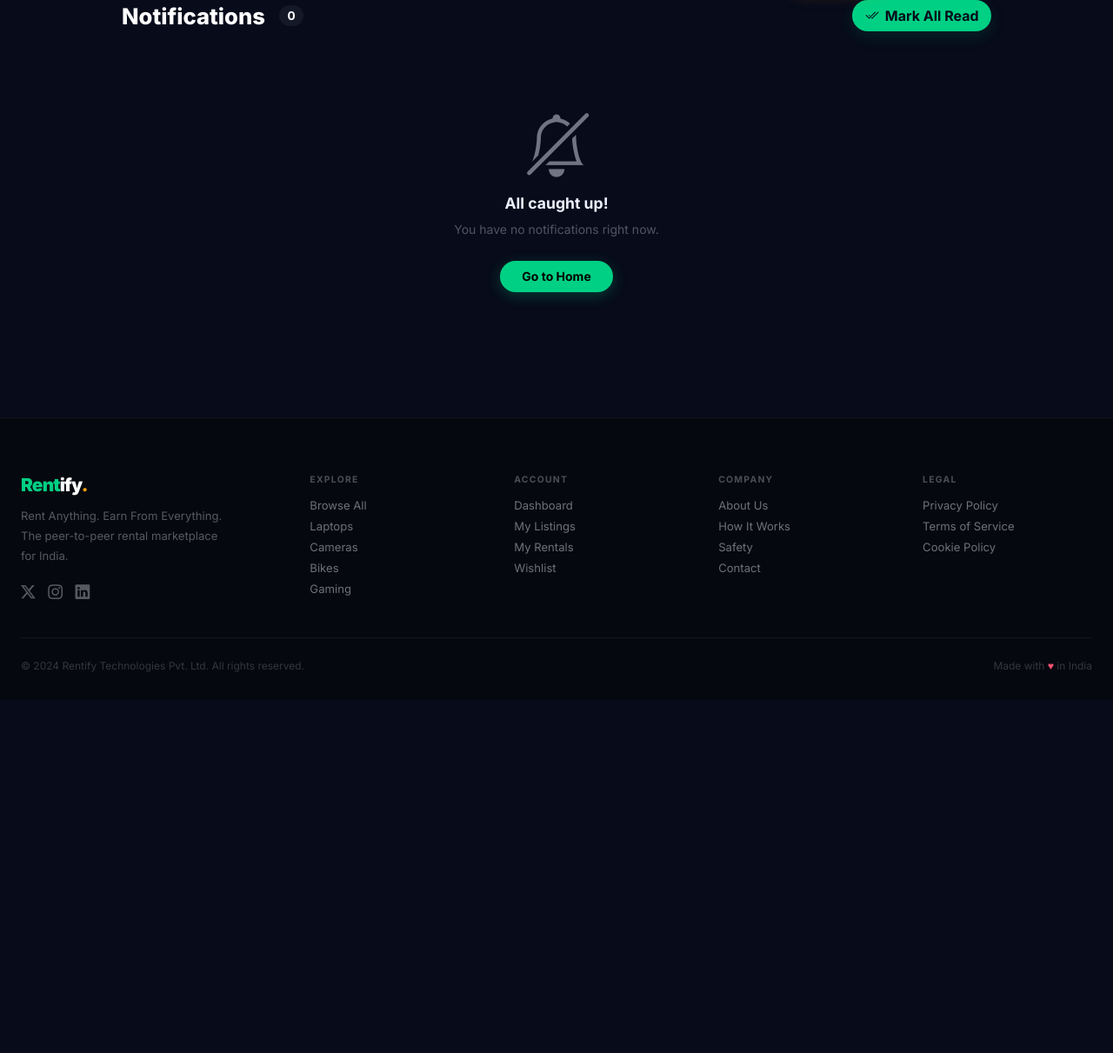
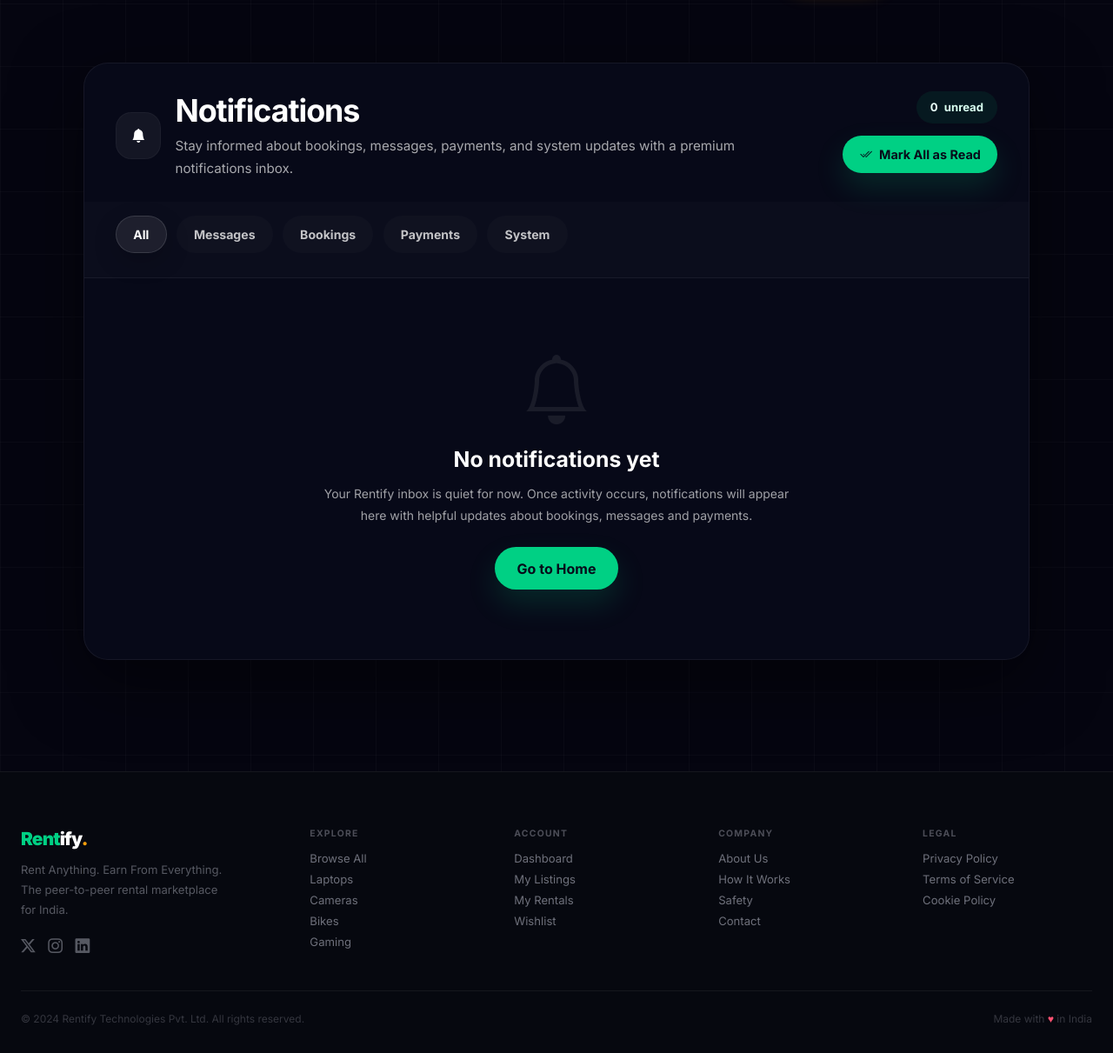
Before and after one commit to neeraj181-dot/rentify-django, a Django app: page /notifications/ in a window 1280 px wide. Shown: the part 68-1279 px from the top of the page at 87% size. Before the commit the page ends 841 px from the top, so only its background shows below. Run offline with Django 5.2, Linux system fonts and the light colour scheme; a user stored in the database is signed in; data comes from the database, SQL or seed files in the repository; both versions use the stored data as it was after the commit; tables that the repository leaves empty hold one stand-in row (values such as "Sample post").

Commit message:
Fix notifications routing and UI improvements

```diff
--- a/notifications/views.py
+++ b/notifications/views.py
@@ -9,10 +9,12 @@ def notifications_list_view(request):
     notifications = Notification.objects.filter(
         recipient=request.user
     ).order_by('-created_at')
+    unread_count = notifications.filter(is_read=False).count()
     # Mark all as read when viewing the list
     Notification.objects.filter(recipient=request.user, is_read=False).update(is_read=True)
     return render(request, 'notifications/notifications_list.html', {
         'notifications': notifications,
+        'unread_count': unread_count,
     })
 
 
--- a/templates/notifications/notifications_list.html
+++ b/templates/notifications/notifications_list.html
@@ -1,73 +1,125 @@
 {% extends 'base.html' %}
 {% block title %}Notifications — Rentify{% endblock %}
-{% block content %}
 {% block extra_css %}
 <style>
-/* Notifications page — premium dark UI overrides */
+/* Notifications page — premium dark theme */
 body { background-image: none; background: #070B1A; }
-.notifications-page { max-width: 1000px; margin: 0 auto; }
-.notifications-hero { display:flex; align-items:center; gap:1rem; justify-content:space-between; flex-wrap:wrap; margin-bottom:1.25rem; }
-.notifications-title { font-weight:800; font-size:1.6rem; color:#FFFFFF; margin:0; }
-.notif-count { display:inline-block; background:rgba(255,255,255,.06); color:#FFFFFF; padding:.25rem .6rem; border-radius:999px; font-size:.85rem; margin-left:.5rem; font-weight:700; }
-.btn-mark { background:#00D084; color:#070B1A; border:none; padding:.5rem .9rem; border-radius:999px; font-weight:700; box-shadow:0 6px 18px rgba(0,208,132,.12); }
-.btn-mark:hover{ transform:translateY(-2px); }
-.notification-card { border-radius:16px; border:1px solid rgba(255,255,255,.03); background: rgba(255,255,255,0.02); padding:12px; }
-.notification-list { display:flex; flex-direction:column; gap:.6rem; }
-.notifications-page .notif-row { display:flex; align-items:center; gap:1rem; padding:.85rem; border-bottom:none; border-radius:12px; text-decoration:none; color:#FFFFFF; transition:transform .18s ease, box-shadow .18s ease; }
-.notifications-page .notif-row:hover{ transform:translateY(-6px); box-shadow:0 18px 40px rgba(2,6,23,.6);}
-.notifications-page .notif-icon{ width:48px;height:48px;border-radius:12px;display:flex;align-items:center;justify-content:center;background:rgba(255,255,255,.03); color:#FFFFFF; flex-shrink:0; }
-.notifications-page .notif-body{ flex:1; display:flex; flex-direction:column; }
-.notifications-page .notif-title{ font-size:.95rem; font-weight:600; color:#FFFFFF; }
-.notifications-page .notif-meta{ font-size:.78rem; color:#9CA3AF; margin-top:.25rem; }
-.notifications-page .notif-time{ margin-left:auto; font-size:.78rem; color:#9CA3AF; flex-shrink:0; }
-.notifications-page .notif-dot{ width:8px;height:8px;border-radius:50%;background:#00D084; flex-shrink:0; margin-left:12px; }
-.notifications-page .notif-row.unread{ border-left:4px solid #00D084; background: rgba(0,208,132,.03); }
-.empty-state{ text-align:center; padding:4rem 2rem; color:#9CA3AF; }
-.empty-state .es-icon{ font-size:4.5rem; color:#9CA3AF; opacity:.7; margin-bottom:1rem }
-@media (max-width:768px){
-  .notifications-page{ padding:0 1rem; }
-  .notifications-hero{ align-items:flex-start; }
-  .notifications-page .notif-time{ margin-left:0; margin-top:.5rem; }
-  .notifications-page .notif-row{ flex-direction:column; align-items:flex-start; }
-}
+.notifications-shell { max-width: 1120px; margin: 0 auto; padding: 4.5rem 1rem 3rem; }
+.notifications-panel { background: rgba(8,11,26,.9); border: 1px solid rgba(255,255,255,.06); border-radius: 28px; box-shadow: 0 24px 80px rgba(0,0,0,.5); overflow: hidden; backdrop-filter: blur(18px); }
+.notifications-top { display: flex; justify-content: space-between; align-items: flex-start; gap: 1rem; padding: 2rem 2.25rem 1.5rem; }
+.notifications-title-block { display: flex; align-items: center; gap: 1rem; }
+.notifications-badge-icon { width: 54px; height: 54px; display:flex; align-items:center; justify-content:center; border-radius:18px; background: rgba(255,255,255,.05); color: #fff; box-shadow: inset 0 0 0 1px rgba(255,255,255,.04); }
+.notifications-title-block h1 { margin: 0; font-size: clamp(2rem, 2.8vw, 2.6rem); letter-spacing: -.03em; color: #FFFFFF; }
+.notifications-subtitle { margin-top: .35rem; color: rgba(255,255,255,.65); font-size: .95rem; max-width: 42rem; line-height: 1.75; }
+.notifications-header-meta { display: flex; align-items: center; gap: .9rem; flex-wrap: wrap; justify-content: flex-end; }
+.unread-pill { display: inline-flex; align-items: center; gap: .45rem; padding: .65rem 1rem; border-radius: 999px; background: rgba(0,208,132,.08); color: #D8FFF0; font-weight: 700; font-size: .82rem; }
+.unread-pill span { color: #E9FFF9; }
+.btn-mark { display: inline-flex; align-items: center; justify-content: center; gap: .5rem; padding: .8rem 1.2rem; border-radius: 999px; background: #00D084; color: #070B1A; font-weight: 700; font-size: .9rem; border: none; box-shadow: 0 16px 34px rgba(0,208,132,.16); transition: transform .2s ease, box-shadow .2s ease; text-decoration: none; }
+.btn-mark:hover { transform: translateY(-2px); box-shadow: 0 22px 44px rgba(0,208,132,.22); }
+.notifications-tabs { display: flex; flex-wrap: wrap; gap: .7rem; padding: 1rem 2.25rem 1.75rem; border-bottom: 1px solid rgba(255,255,255,.06); background: rgba(255,255,255,.015); }
+.notifications-tab { display: inline-flex; align-items: center; justify-content: center; padding: .75rem 1.2rem; border-radius: 999px; font-weight: 700; font-size: .88rem; color: rgba(255,255,255,.75); background: rgba(255,255,255,.02); border: 1px solid transparent; cursor: pointer; transition: all .22s ease; }
+.notifications-tab.active { color: #fff; background: rgba(255,255,255,.08); border-color: rgba(255,255,255,.12); box-shadow: 0 10px 28px rgba(0,0,0,.18); }
+.notifications-tab:hover { transform: translateY(-1px); background: rgba(255,255,255,.06); }
+.notification-grid { display: grid; grid-template-columns: repeat(2, minmax(0, 1fr)); gap: 1rem; padding: 1.5rem 2.25rem 2.25rem; }
+.notif-card { display: flex; flex-direction: column; min-height: 190px; padding: 1.35rem 1.5rem; gap: .85rem; border-radius: 24px; background: rgba(255,255,255,.03); border: 1px solid rgba(255,255,255,.05); box-shadow: inset 0 0 0 1px rgba(255,255,255,.01), 0 18px 44px rgba(0,0,0,.24); text-decoration: none; color: #FFFFFF; transition: transform .22s ease, border-color .22s ease, box-shadow .22s ease, background .22s ease; }
+.notif-card:hover { transform: translateY(-6px); border-color: rgba(0,216,132,.3); box-shadow: 0 20px 50px rgba(0,0,0,.35), 0 0 0 1px rgba(255,255,255,.06); background: rgba(255,255,255,.06); }
+.notif-card.unread { border-left: 4px solid #00D084; background: rgba(0,208,132,.05); }
+.notif-card-top { display: flex; align-items: flex-start; gap: 1rem; }
+.notif-card-icon { width: 52px; height: 52px; flex-shrink: 0; border-radius: 18px; display: grid; place-items: center; background: rgba(255,255,255,.05); color: #fff; font-size: 1.4rem; }
+.notif-card-content { display: flex; flex-direction: column; gap: .6rem; }
+.notif-card-title { font-size: 1rem; font-weight: 700; letter-spacing: -.01em; color: #FFFFFF; }
+.notif-card-label { padding: .32rem .65rem; border-radius: 999px; font-size: .72rem; font-weight: 700; color: #D8FFF0; background: rgba(0,208,132,.12); align-self: flex-start; }
+.notif-card-body { color: rgba(255,255,255,.72); font-size: .92rem; line-height: 1.7; overflow: hidden; display: -webkit-box; -webkit-line-clamp: 3; -webkit-box-orient: vertical; }
+.notif-card-footer { display: flex; flex-wrap: wrap; align-items: center; gap: .75rem; justify-content: space-between; color: rgba(255,255,255,.55); font-size: .82rem; }
+.notif-card-dot { width: 10px; height: 10px; border-radius: 999px; background: #00D084; }
+.empty-state { text-align: center; padding: 5rem 2rem; color: rgba(255,255,255,.72); }
+.empty-state .es-icon { font-size: 5rem; color: rgba(255,255,255,.22); margin-bottom: 1rem; }
+.empty-state h3 { color: #fff; font-size: 1.55rem; margin-bottom: .75rem; }
+.empty-state p { max-width: 34rem; margin: 0 auto 1.5rem; color: rgba(255,255,255,.62); line-height: 1.8; }
+.empty-state .empty-cta { display: inline-flex; align-items: center; justify-content: center; padding: .9rem 1.6rem; border-radius: 999px; background: #00D084; color: #070B1A; font-weight: 700; text-decoration: none; box-shadow: 0 16px 34px rgba(0,208,132,.16); }
+@media (max-width: 1024px) { .notification-grid { grid-template-columns: 1fr; } }
+@media (max-width: 768px) { .notifications-shell { padding: 3rem .85rem 2rem; } .notifications-top { flex-direction: column; align-items: stretch; } .notifications-header-meta { justify-content: space-between; width: 100%; } .notifications-tabs { padding: 1rem .75rem 1.25rem; } .notification-grid { padding: 1rem .75rem 1.5rem; } }
+@media (max-width: 560px) { .notifications-top { padding: 1.35rem 1rem 1rem; } .notifications-panel { border-radius: 22px; } .notif-card { border-radius: 20px; padding: 1.15rem; } }
 </style>
 {% endblock %}
 
-<div class="container notifications-page py-5">
-  <div class="notifications-hero">
-    <div style="display:flex;align-items:center;gap:.5rem;">
-      <h1 class="notifications-title">Notifications</h1>
-      <span class="notif-count">{{ notifications|length }}</span>
+{% block content %}
+<div class="notifications-shell">
+  <section class="notifications-panel" aria-label="Notifications overview">
+    <div class="notifications-top">
+      <div class="notifications-title-block">
+        <div class="notifications-badge-icon"><i class="bi bi-bell-fill"></i></div>
+        <div>
+          <h1>Notifications</h1>
+          <p class="notifications-subtitle">Stay informed about bookings, messages, payments, and system updates with a premium notifications inbox.</p>
         </div>
-    <div style="display:flex;align-items:center;gap:.75rem;">
-      <a href="{% url 'mark_all_read' %}" class="btn-mark">
-        <i class="bi bi-check2-all" style="margin-right:.45rem; font-weight:700;"></i>Mark All Read
-      </a>
+      </div>
+      <div class="notifications-header-meta">
+        <div class="unread-pill"><span>{{ unread_count }}</span> unread</div>
+        <a href="{% url 'mark_all_read' %}" class="btn-mark"><i class="bi bi-check2-all"></i> Mark All as Read</a>
       </div>
     </div>
 
+    <div class="notifications-tabs" role="tablist" aria-label="Notification categories">
+      <button type="button" class="notifications-tab active" data-filter="all" role="tab" aria-selected="true">All</button>
+      <button type="button" class="notifications-tab" data-filter="messages" role="tab" aria-selected="false">Messages</button>
+      <button type="button" class="notifications-tab" data-filter="bookings" role="tab" aria-selected="false">Bookings</button>
+      <button type="button" class="notifications-tab" data-filter="payments" role="tab" aria-selected="false">Payments</button>
+      <button type="button" class="notifications-tab" data-filter="system" role="tab" aria-selected="false">System</button>
+    </div>
+
     {% if notifications %}
-  <div class="notification-card">
-    <div class="notification-list">
+    <div class="notification-grid" id="notificationGrid">
       {% for n in notifications %}
-    <a href="{% url 'mark_notification_read' n.pk %}" class="notif-row {% if not n.is_read %}unread{% endif %}" role="listitem">
-      <div class="notif-icon"><i class="bi {{ n.get_icon }}"></i></div>
-      <div class="notif-body">
-        <div class="notif-title">{{ n.message }}</div>
+      <a href="{% url 'mark_notification_read' n.pk %}" class="notif-card {% if not n.is_read %}unread{% endif %}"
+         data-category="{% if n.notification_type == 'new_message' %}messages{% elif n.notification_type == 'booking_request' or n.notification_type == 'booking_approved' or n.notification_type == 'booking_rejected' %}bookings{% elif n.notification_type == 'product_returned' %}payments{% else %}system{% endif %}"
+         role="listitem">
+        <div class="notif-card-top">
+          <div class="notif-card-icon"><i class="bi {{ n.get_icon }}"></i></div>
+          <div class="notif-card-content">
+            <div class="notif-card-title">{{ n.get_notification_type_display }}</div>
+            <div class="notif-card-label">{{ n.is_read|yesno:"Read,Unread" }}</div>
           </div>
-      <div class="notif-time">{{ n.created_at|timesince }} ago</div>
-      {% if not n.is_read %}<div class="notif-dot" aria-hidden="true"></div>{% endif %}
+        </div>
+        <div class="notif-card-body">{{ n.message }}</div>
+        <div class="notif-card-footer">
+          <span>{{ n.created_at|timesince }} ago</span>
+          {% if not n.is_read %}<span class="notif-card-dot" aria-hidden="true"></span>{% endif %}
+        </div>
       </a>
       {% endfor %}
     </div>
-  </div>
     {% else %}
     <div class="empty-state">
-    <div class="es-icon"><i class="bi bi-bell-slash"></i></div>
-    <h3>All caught up!</h3>
-    <p>You have no notifications right now.</p>
-    <a href="{% url 'home' %}" class="btn btn-primary px-5 rounded-pill">Go to Home</a>
+      <div class="es-icon"><i class="bi bi-bell"></i></div>
+      <h3>No notifications yet</h3>
+      <p>Your Rentify inbox is quiet for now. Once activity occurs, notifications will appear here with helpful updates about bookings, messages and payments.</p>
+      <a href="{% url 'home' %}" class="empty-cta">Go to Home</a>
     </div>
     {% endif %}
+  </section>
 </div>
+
+<script>
+document.addEventListener('DOMContentLoaded', function () {
+  const tabs = document.querySelectorAll('.notifications-tab');
+  const cards = document.querySelectorAll('.notif-card');
+  tabs.forEach(tab => {
+    tab.addEventListener('click', () => {
+      tabs.forEach(btn => {
+        btn.classList.remove('active');
+        btn.setAttribute('aria-selected', 'false');
+      });
+      tab.classList.add('active');
+      tab.setAttribute('aria-selected', 'true');
+      const filter = tab.dataset.filter;
+      cards.forEach(card => {
+        const category = card.dataset.category;
+        const isVisible = filter === 'all' || category === filter;
+        card.style.display = isVisible ? 'flex' : 'none';
+      });
+    });
+  });
+});
+</script>
 {% endblock %}
```
Also changed, not shown: .refact/buddy/chats/workflows/buddy_idle_suggester.json, .refact/buddy/state.json, db.sqlite3, 2 other files. Lines whose indentation alone changed are shown as unchanged.
